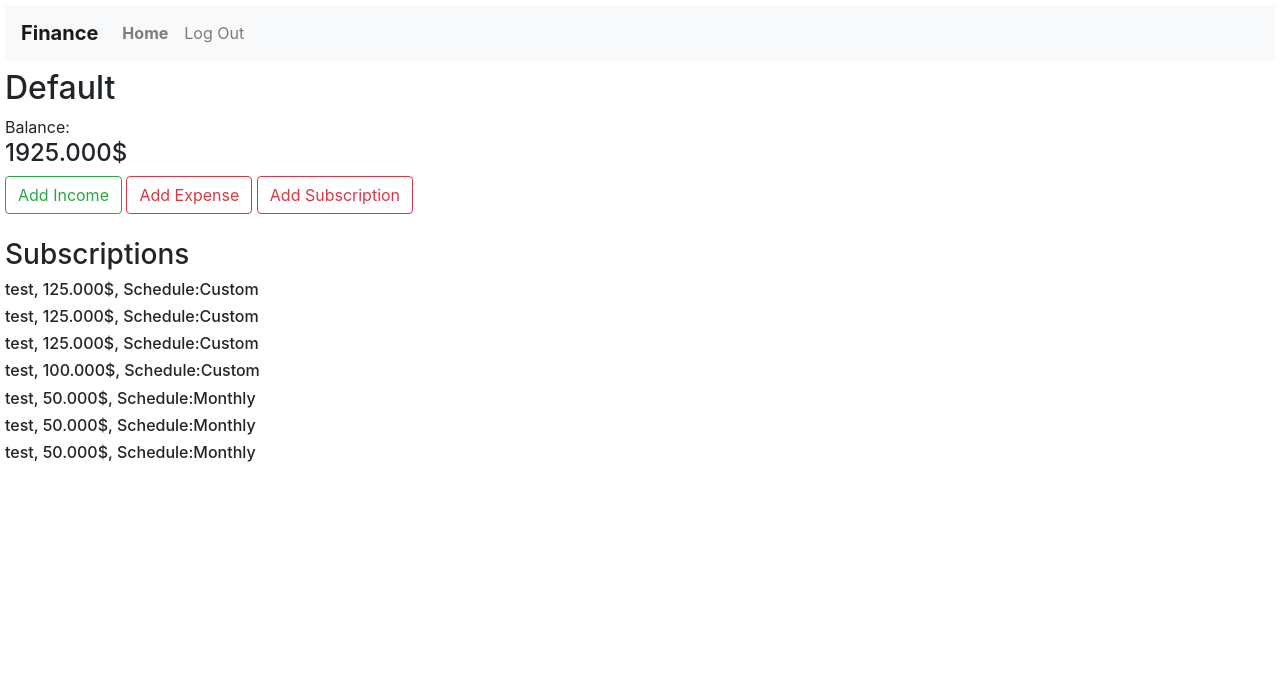
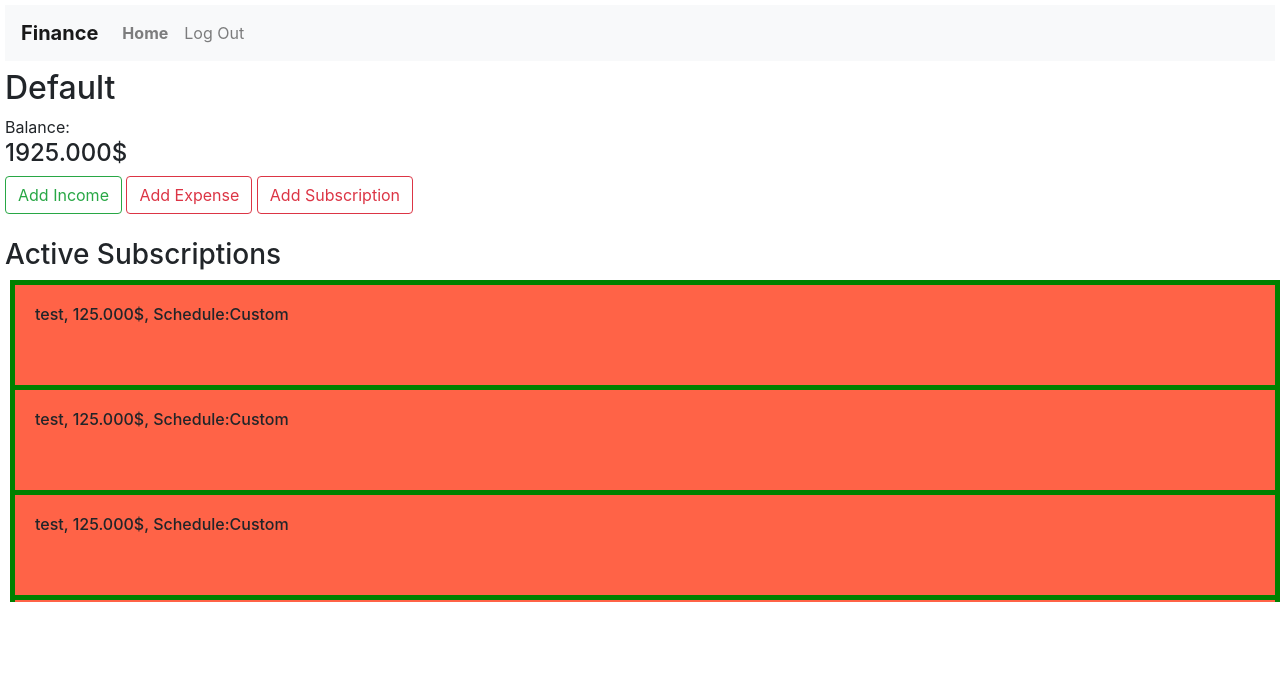
Before and after one commit to Evineit/Savings-django-webapp, a Django app: page / in a window 1280 px wide. Shown: the top 699 px of the page. Run offline with Django 3.2, Linux system fonts and the light colour scheme; a user stored in the database is signed in; data comes from the database, SQL or seed files in the repository; both versions use the stored data as it was after the commit; some libraries are stand-ins or nearby versions.

Commit message:
Fix bug, refactoring js Fixed a bug where the page would reload the active subscriptions before adding a new active subscriptions, resulting in not showing the new subscription

```diff
--- a/finance/static/finance/styles.css
+++ b/finance/static/finance/styles.css
@@ -1,5 +1,22 @@
 body {
   margin: 5px;
+}
+
+div.subs-container {
+  margin: 5px;
+  padding: 5px;
+  background-color: green;
+  width: 100%;
+  height: 30vh;
+  overflow: auto;
+  text-align: justify;
+}
+div.subs-container .subs {
+  height: 100px;
+  background-color: tomato;
+  margin: 0px 0px 5px 0px;
+  padding: 20px;
+  width: 100%;
 }
 
 /* Button used to open the contact form - fixed at the bottom of the page */
--- a/finance/static/finance/styles.scss
+++ b/finance/static/finance/styles.scss
@@ -1,7 +1,25 @@
-* {
+body {
   margin: 5px;
   // padding: 5px;
 }
+
+div.subs-container {
+  margin:5px;
+  padding:5px;
+  background-color: green;
+  width: 100%;
+  height: 30vh;
+  overflow: auto;
+  text-align:justify;
+  .subs {
+    height: 100px;
+    background-color: tomato;
+    margin: 0px 0px 5px 0px;
+    padding: 20px;
+    width: 100%;
+  }
+}
+
 
 /* Button used to open the contact form - fixed at the bottom of the page */
 .open-button {
--- a/finance/templates/finance/index.html
+++ b/finance/templates/finance/index.html
@@ -63,8 +63,8 @@
             </form>
         </div>
         <br>
-        <h3>Subscriptions</h3>
-        <div class="subs">
+        <h3>Active Subscriptions</h3>
+        <div class="subs-container">
 
         </div>
         {% endif %}
```
Also changed, not shown: finance/static/finance/index.js (+38 -30 lines), db.sqlite3, readme.md, 1 other file.
